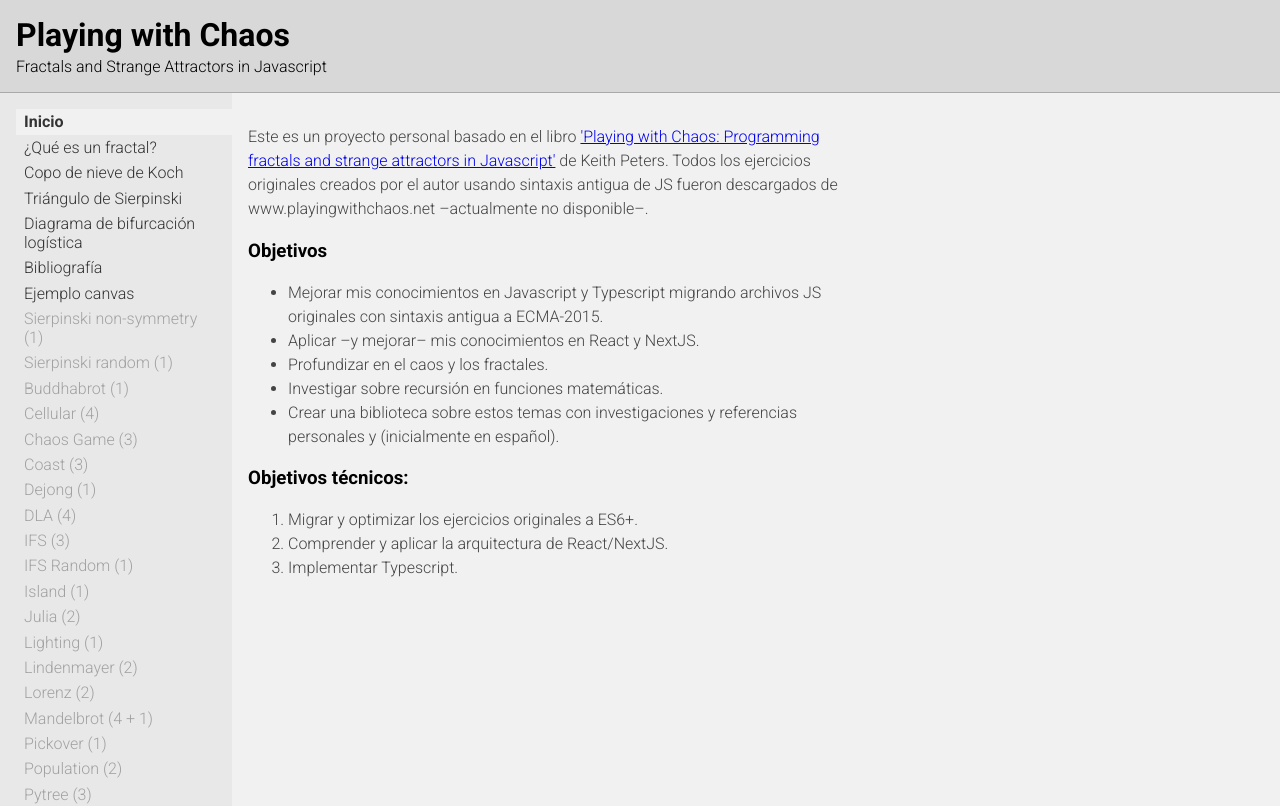
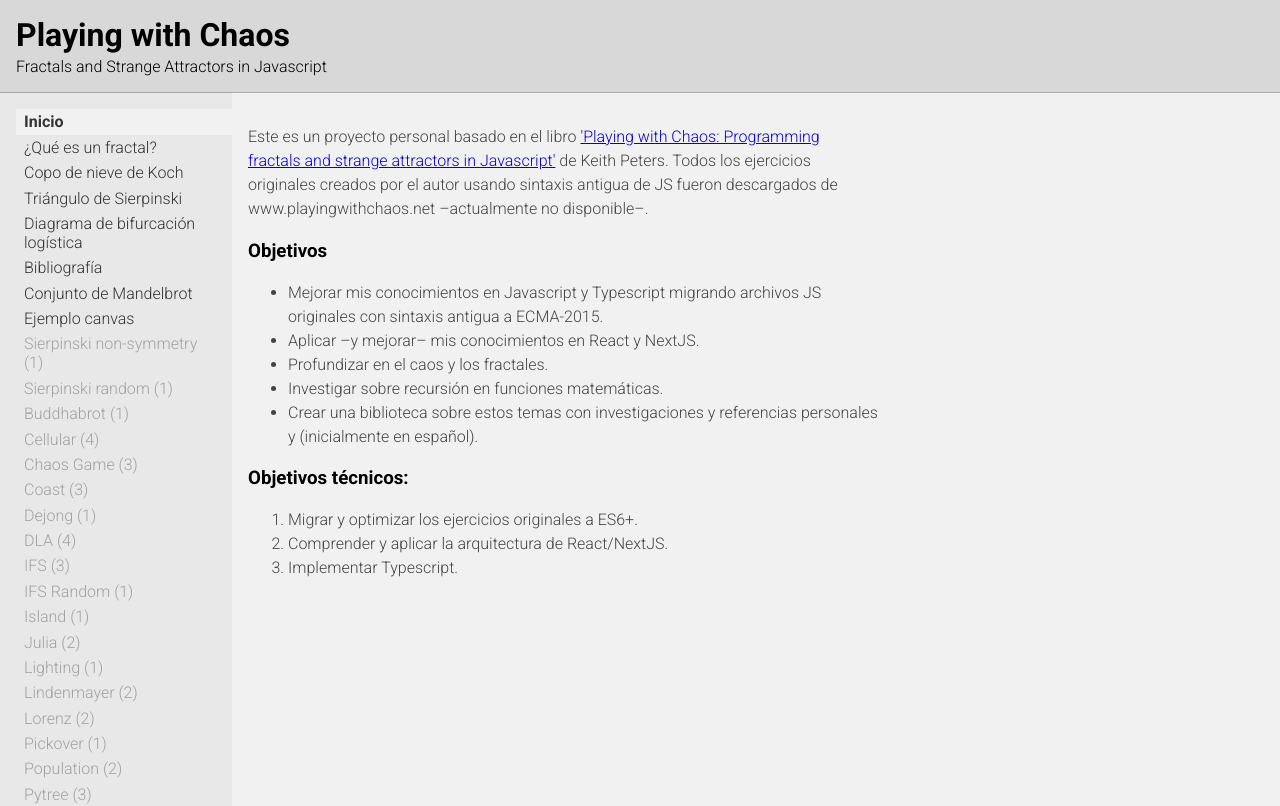
Before and after one commit to Aimanizales/playing-with-chaos, a Next.js app: page / in a window 1280 px wide. Shown: the top 806 px of the page. Built offline with nearby package versions, Linux system fonts and the light colour scheme.

Commit message:
Updates + Mandelbrot

```diff
--- a/src/components/Navbar/menuItems.ts
+++ b/src/components/Navbar/menuItems.ts
@@ -24,6 +24,10 @@ export const menuItems = [
     link: '/bibliography',
   },
   {
+    name: 'Conjunto de Mandelbrot',
+    link: '/mandelbrot',
+  },
+  {
     name: 'Ejemplo canvas',
     link: '/sample',
   },
@@ -42,7 +46,6 @@ export const menuItems = [
   { name: 'Lighting (1)' },
   { name: 'Lindenmayer (2)' },
   { name: 'Lorenz (2)' },
-  { name: 'Mandelbrot (4 + 1)' },
   { name: 'Pickover (1)' },
   { name: 'Population (2)' },
   { name: 'Pytree (3)' },
--- a/src/pages/index.tsx
+++ b/src/pages/index.tsx
@@ -15,11 +15,10 @@ export default function Page() {
         www.playingwithchaos.net –actualmente no disponible–.
       </p>
       <h3>Objetivos</h3>
-      <p>
       <ul>
         <li>
-            Mejorar mis conocimientos en Javascript y Typescript migrando
-            archivos JS originales con sintaxis antigua a ECMA-2015.
+          Mejorar mis conocimientos en Javascript y Typescript migrando archivos
+          JS originales con sintaxis antigua a ECMA-2015.
         </li>
         <li>Aplicar –y mejorar– mis conocimientos en React y NextJS.</li>
         <li>Profundizar en el caos y los fractales.</li>
@@ -29,15 +28,12 @@ export default function Page() {
           referencias personales y (inicialmente en español).
         </li>
       </ul>
-      </p>
       <h3>Objetivos técnicos:</h3>
-      <p>
       <ol>
         <li>Migrar y optimizar los ejercicios originales a ES6+.</li>
         <li>Comprender y aplicar la arquitectura de React/NextJS.</li>
         <li>Implementar Typescript.</li>
       </ol>
-      </p>
     </section>
   );
 }
```
Also changed, not shown: src/pages/mandelbrot/index.tsx (added, +16 -0 lines). Lines whose indentation alone changed are shown as unchanged.
